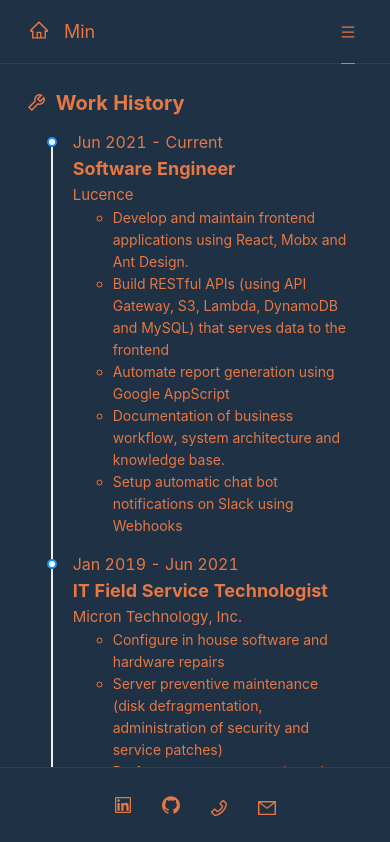
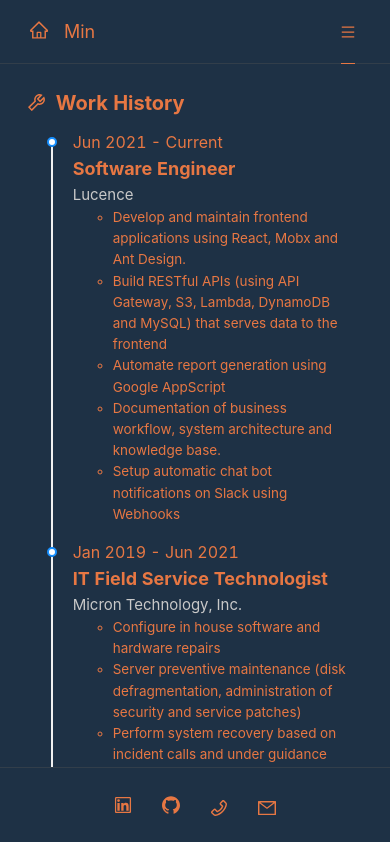
Before and after one commit to pohti/portfolio-antd, a React (Create React App) app: page /work in a window 390 px wide. Shown: the top 842 px of the page. Built offline with nearby package versions, Linux system fonts and the light colour scheme.

Commit message:
adjusting timeline css

```diff
--- a/public/index.html
+++ b/public/index.html
@@ -9,7 +9,6 @@
       name="description"
       content="Web site created using create-react-app"
     />
-    <link rel="apple-touch-icon" href="%PUBLIC_URL%/logo192.png" />
     <!--
       manifest.json provides metadata used when your web app is installed on a
       user's mobile device or desktop. See https://developers.google.com/web/fundamentals/web-app-manifest/
--- a/src/components/Content/common/Timeline.css
+++ b/src/components/Content/common/Timeline.css
@@ -51,6 +51,11 @@
 
 .timeline-item-subtitle {
   font-size: 17px;
+  color: rgb(201, 201, 201);
+}
+
+.timeline-item-description {
+  font-size: 15px;
 }
 
 @media only screen and (max-height: 800px) {
@@ -98,6 +103,10 @@
   .timeline-item-subtitle {
     font-size: 15px;
   }
+
+  .timeline-item-description {
+    font-size: 13.5px;
+  }
 }
 
 @media only screen and (max-width: 768px) {
```
Also changed, not shown: public/manifest.json.
